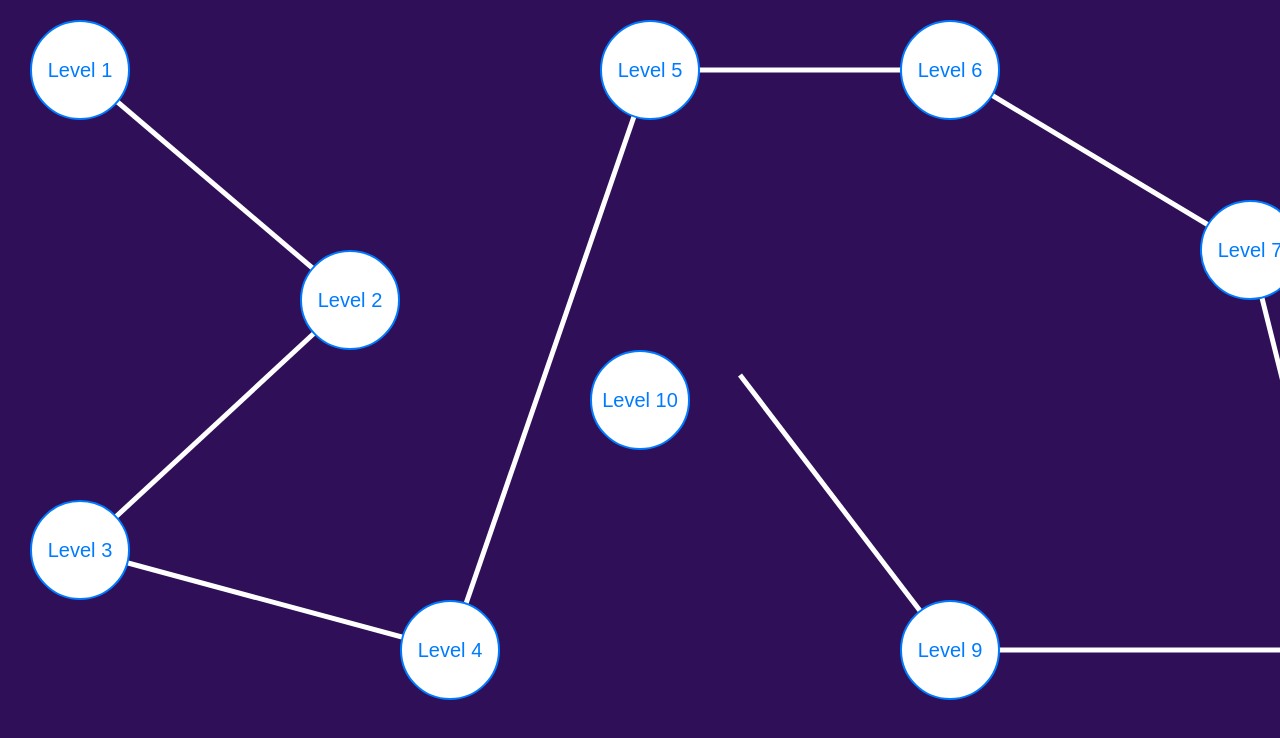
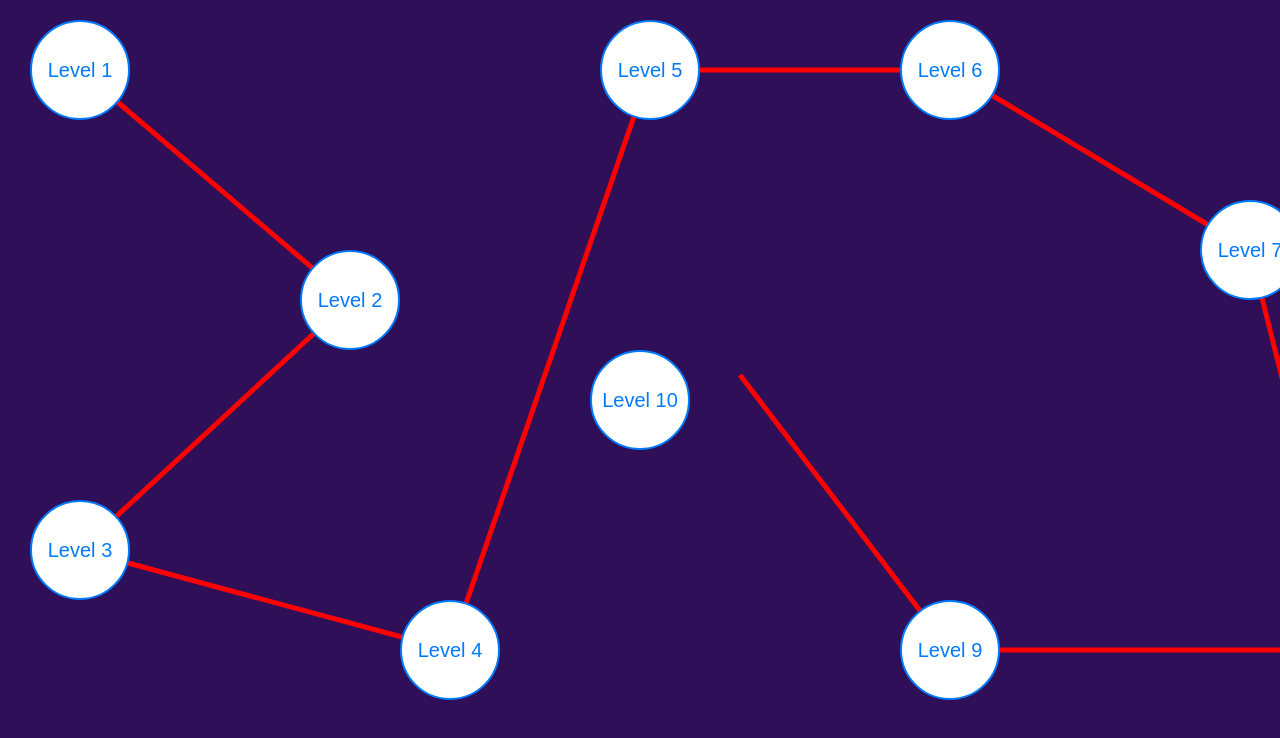
Before and after one commit to mart994j/Fagprojekt-, a React (Create React App) app in the folder my-app/frontEnd/: page /sudokuMap in a window 1280 px wide. Shown: the top 738 px of the page. Built offline with nearby package versions, Linux system fonts and the light colour scheme.

Commit message:
sudokuChronicles update

```diff
--- a/my-app/frontEnd/src/Views/CSS/SudokuMap.css
+++ b/my-app/frontEnd/src/Views/CSS/SudokuMap.css
@@ -37,4 +37,10 @@
 .level-button-9 { top: 600px; left: 900px; }
 
 
-/* Gentag og tilpas for level-button-2 til level-button-10 */
+.map-path-line.locked {
+  stroke: red; /* Ændre farven til rød for låste linjer */
+}
+
+.map-path-line.unlocked {
+  stroke: green; /* Ændre farven til grøn for ulåste linjer */
+}
--- a/my-app/frontEnd/src/Views/SudokuMap.js
+++ b/my-app/frontEnd/src/Views/SudokuMap.js
@@ -1,11 +1,11 @@
-import React, { useEffect } from 'react';
+import React, { useState} from 'react';
 import { useNavigate } from 'react-router-dom';
 import './CSS/SudokuMap.css'; // Sørg for stien er korrekt
 
 function SudokuMap() {
+  const [lastCompletedLevel, setLastCompletedLevel] = useState(0);
   const navigate = useNavigate();
   const levels = Array.from({ length: 10 }, (_, i) => i + 1); // Genererer 10 levels
-
   const handleLevelSelect = (id) => {
     const completedLevels = JSON.parse(localStorage.getItem('completedLevels')) || [];
 
@@ -27,8 +27,12 @@ function SudokuMap() {
           diff = 1;
           break;
       }
-
-      navigate('/sudoku', { state: { n, diff } }); // Naviger til spillesiden med de valgte værdier
+      navigate('/sudoku', { state: { n, diff,level: id, fromChronicles: true } });
+      console.log('Level selected:', id);
+      if (id > lastCompletedLevel) {
+        id = setLastCompletedLevel(id);
+        console.log('Level completed:', id);
+      }
     } else {
       alert("Level is locked. Complete previous levels to unlock.");
     }
@@ -40,32 +44,33 @@ function SudokuMap() {
     <div className="map-container">
         <svg className="map-path" style={{ position: 'absolute', top: 0, left: 0, width: '100%', height: '100%' }}>
     {/* Linje fra Level 1 til Level 2 */}
-            <line x1="80" y1="70" x2="350" y2="300" stroke="white" strokeWidth="5" />
+    <line x1="80" y1="70" x2="350" y2="300" className={`map-path-line ${lastCompletedLevel >= 1 ? 'unlocked' : 'locked'}`} strokeWidth="5" />
 
     {/* Linje fra Level 2 til Level 3 */}
-            <line x1="350" y1="300" x2="80" y2="550" stroke="white" strokeWidth="5" />
+    <line x1="350" y1="300" x2="80" y2="550" className={`map-path-line ${lastCompletedLevel >= 2 ? 'unlocked' : 'locked'}`} strokeWidth="5" />
 
     {/* Linje fra Level 3 til Level 4 */}
-            <line x1="80" y1="550" x2="450" y2="650" stroke="white" strokeWidth="5" />
+    <line x1="80" y1="550" x2="450" y2="650" className={`map-path-line ${lastCompletedLevel >= 3 ? 'unlocked' : 'locked'}`} strokeWidth="5" />
 
     {/* Linje fra Level 4 til Level 5 */}
-            <line x1="450" y1="650" x2="650" y2="70" stroke="white" strokeWidth="5" />
+    <line x1="450" y1="650" x2="650" y2="70" className={`map-path-line ${lastCompletedLevel >= 4 ? 'unlocked' : 'locked'}`} strokeWidth="5" />
 
     {/* Linje fra Level 5 til Level 6 */}
-            <line x1="650" y1="70" x2="950" y2="70" stroke="white" strokeWidth="5" />
+    <line x1="650" y1="70" x2="950" y2="70" className={`map-path-line ${lastCompletedLevel >= 5 ? 'unlocked' : 'locked'}`} strokeWidth="5" />
 
     {/* Linje fra Level 6 til Level 7 */}
-            <line x1="950" y1="70" x2="1250" y2="250" stroke="white" strokeWidth="5" />
+    <line x1="950" y1="70" x2="1250" y2="250" className={`map-path-line ${lastCompletedLevel >= 6 ? 'unlocked' : 'locked'}`} strokeWidth="5" />
 
     {/* Linje fra Level 7 til Level 8 */}
-            <line x1="1250" y1="250" x2="1350" y2="650" stroke="white" strokeWidth="5" />
+    <line x1="1250" y1="250" x2="1350" y2="650" className={`map-path-line ${lastCompletedLevel >= 7 ? 'unlocked' : 'locked'}`} strokeWidth="5" />
 
     {/* Linje fra Level 8 til Level 9 */}
-            <line x1="1350" y1="650" x2="950" y2="650" stroke="white" strokeWidth="5" />
+    <line x1="1350" y1="650" x2="950" y2="650" className={`map-path-line ${lastCompletedLevel >= 8 ? 'unlocked' : 'locked'}`} strokeWidth="5" />
 
     {/* Linje fra Level 9 til Level 10 */}
-            <line x1="950" y1="650" x2="740" y2="375" stroke="white" strokeWidth="5" />
+    <line x1="950" y1="650" x2="740" y2="375" className={`map-path-line ${lastCompletedLevel >= 9 ? 'unlocked' : 'locked'}`} strokeWidth="5" />
 </svg>
+
 
 
         {levels.map(level => (
--- a/my-app/frontEnd/src/Views/SudokuView.js
+++ b/my-app/frontEnd/src/Views/SudokuView.js
@@ -7,6 +7,7 @@ import { FaPencilAlt, FaEraser, FaCheck, FaTimes, FaAccessibleIcon, FaLightbulb,
 import { IoArrowBackCircleOutline } from "react-icons/io5";
 import UserContext from '../UserContext';
 import { useLocation, useNavigate } from 'react-router-dom';
+import { markLevelCompleted } from '../markLevelCompleted';
 
 function SudokuView() {
   const location = useLocation();
@@ -228,9 +229,6 @@ function SudokuView() {
   }, []);
 
 
-
-
-
   // Tjekker om Sudoku er løst
   const checkSudoku = useCallback(() => {
     if (!isDataLoaded) return;
@@ -242,6 +240,10 @@ function SudokuView() {
       alert(`Congratulations! You've solved the Sudoku in ${timer} seconds!`);
       stopTimer();
       submitScore(username, timer);
+
+      if (location.state?.fromChronicles) {
+        markLevelCompleted(location.state.level); // Tjekker også, at level information er tilgængelig
+      }
       navigate('/menu');
 
     }
--- /dev/null
+++ b/my-app/frontEnd/src/markLevelCompleted.js
@@ -0,0 +1,8 @@
+// I en separat fil, f.eks. utils.js
+export function markLevelCompleted(levelId) {
+    const completedLevels = JSON.parse(localStorage.getItem('completedLevels')) || [];
+    if (!completedLevels.includes(levelId)) {
+      completedLevels.push(levelId);
+      localStorage.setItem('completedLevels', JSON.stringify(completedLevels));
+    }
+  }
```
Lines whose indentation alone changed are shown as unchanged.
